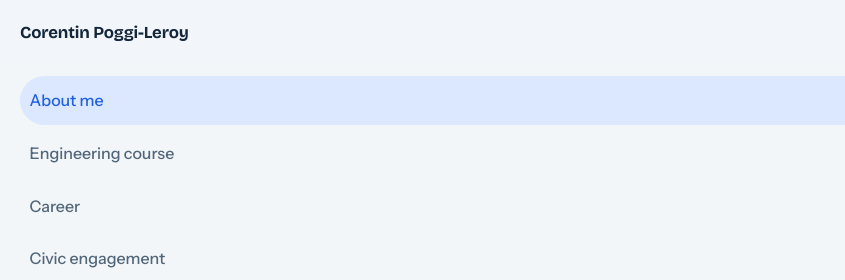
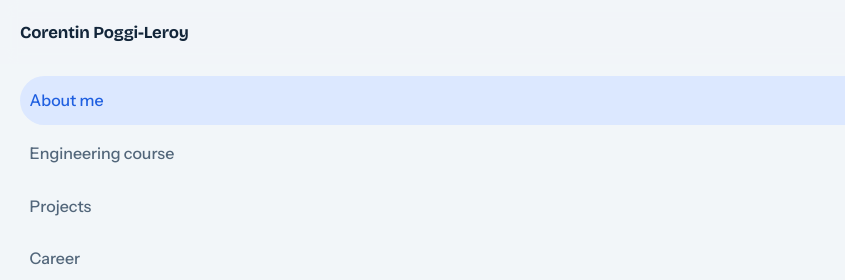
Before and after one commit to Corentin2301/corentinpoggileroy.github.io, a plain HTML site: page index.html in a window 1280 px wide. Both pictures are taken after a click on the button "Menu". Shown: the top 280 px of the page, 0-845 px from the left. Drawn offline with nearby package versions, Linux system fonts and the light colour scheme.

Commit message:
Update index.html

```diff
--- a/index.html
+++ b/index.html
@@ -341,6 +341,7 @@ dialog .btn{margin-top:1.4rem}
       <ul>
         <li><a href="#about" data-fr="À propos">About me</a></li>
         <li><a href="#course" data-fr="Formation d’ingénieur">Engineering course</a></li>
+        <li><a href="#projects" data-fr="Projets">Projects</a></li>
         <li><a href="#career" data-fr="Carrière">Career</a></li>
         <li><a href="#civic" data-fr="Engagement civique">Civic engagement</a></li>
         <li><a href="#international" data-fr="Mobilité internationale">International mobility</a></li>
```
